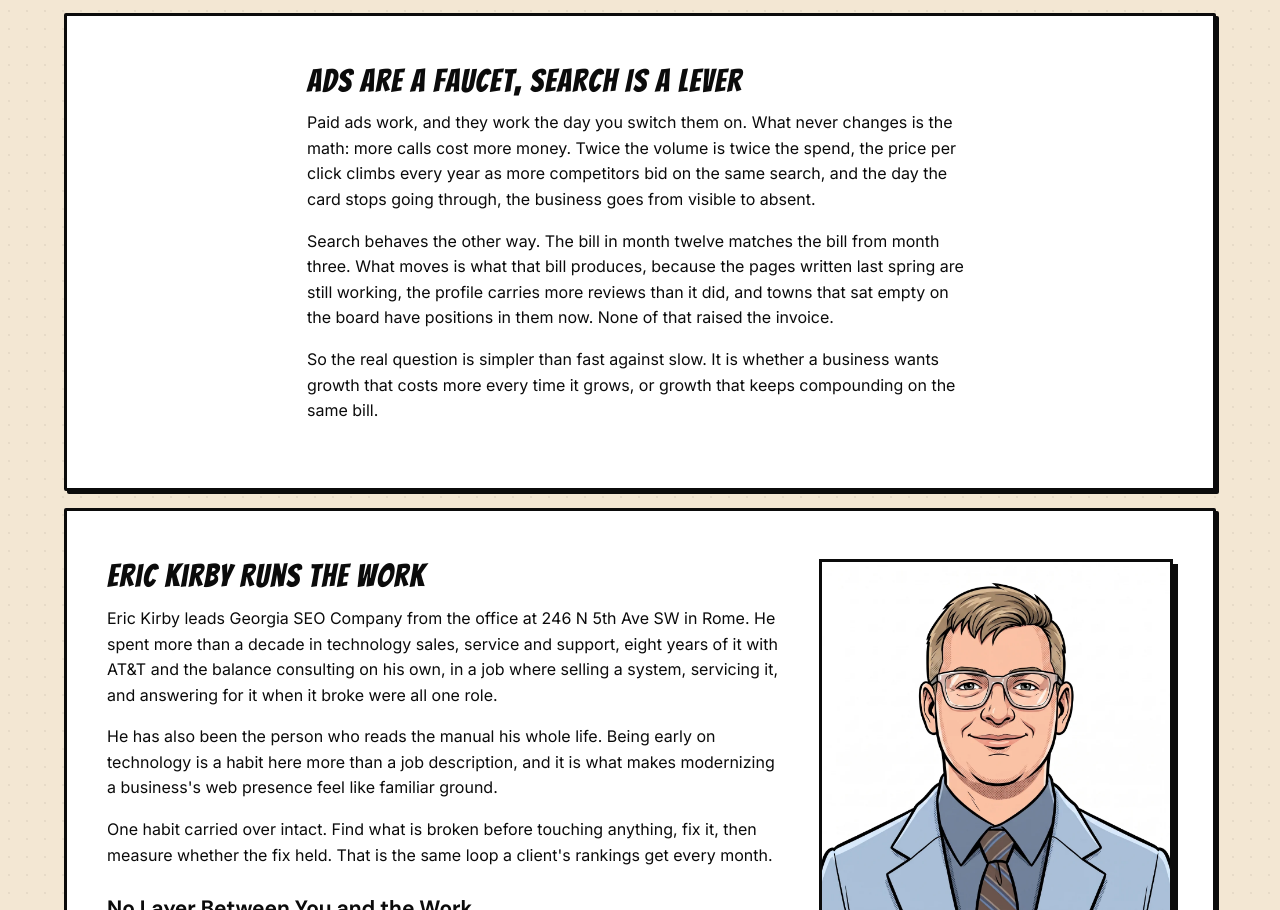
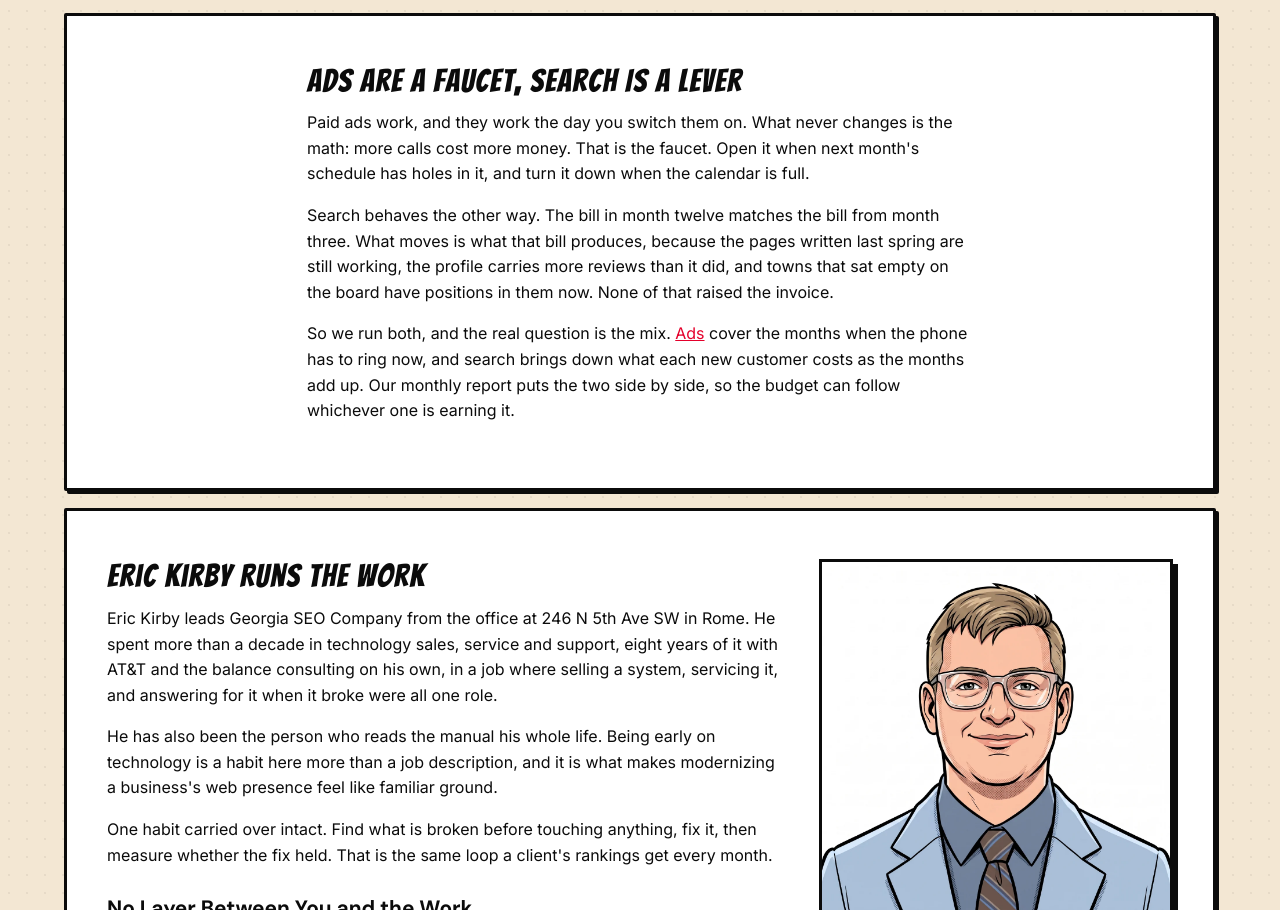
Before and after one commit to Synergytelecom/georgiaseocompany.com, a plain HTML site: page about/index.html in a window 1280 px wide. Shown: the part 1942-2852 px from the top of the page. Drawn offline with Linux system fonts and the light colour scheme.

Commit message:
deploy 2026-11-11 from State-SEO-Company 037ee7a3

```diff
--- a/about/index.html
+++ b/about/index.html
@@ -47,9 +47,9 @@ readAttr();
 <section class="art art-right"><h2>Training Google on Your Business</h2><div class="sec-body"><p>Google knows nothing useful about a business until somebody tells it what the business does, where it does it, and why the last forty customers were glad they called. Supplying that, in the form Google reads, is the job. There is no trick in it and no secret. It is teaching a machine the things a business's neighbors already know.</p>
 <h3>The Website Is Half of It</h3>
 <p>A modern site is the thing rankings attach to, and an aging one holds the profile back however well the profile itself is set up. Improve either and the other improves with it. That is why the web design and the search work live inside the same company here, working the same direction.</p></div><img class="sec-art" src="/assets/img/story/eric-05.webp" alt="" aria-hidden="true" loading="lazy" decoding="async" width="1200" height="670"></section>
-<section><h2>Ads Are a Faucet, Search Is a Lever</h2><p>Paid ads work, and they work the day you switch them on. What never changes is the math: more calls cost more money. Twice the volume is twice the spend, the price per click climbs every year as more competitors bid on the same search, and the day the card stops going through, the business goes from visible to absent.</p>
+<section><h2>Ads Are a Faucet, Search Is a Lever</h2><p>Paid ads work, and they work the day you switch them on. What never changes is the math: more calls cost more money. That is the faucet. Open it when next month's schedule has holes in it, and turn it down when the calendar is full.</p>
 <p>Search behaves the other way. The bill in month twelve matches the bill from month three. What moves is what that bill produces, because the pages written last spring are still working, the profile carries more reviews than it did, and towns that sat empty on the board have positions in them now. None of that raised the invoice.</p>
-<p>So the real question is simpler than fast against slow. It is whether a business wants growth that costs more every time it grows, or growth that keeps compounding on the same bill.</p></section>
+<p>So we run both, and the real question is the mix. <a href="/google-ads-management/">Ads</a> cover the months when the phone has to ring now, and search brings down what each new customer costs as the months add up. Our monthly report puts the two side by side, so the budget can follow whichever one is earning it.</p></section>
 <section class="art art-right"><h2>Eric Kirby Runs the Work</h2><div class="sec-body"><p>Eric Kirby leads Georgia SEO Company from the office at 246 N 5th Ave SW in Rome. He spent more than a decade in technology sales, service and support, eight years of it with AT&amp;T and the balance consulting on his own, in a job where selling a system, servicing it, and answering for it when it broke were all one role.</p>
 <p>He has also been the person who reads the manual his whole life. Being early on technology is a habit here more than a job description, and it is what makes modernizing a business's web presence feel like familiar ground.</p>
 <p>One habit carried over intact. Find what is broken before touching anything, fix it, then measure whether the fix held. That is the same loop a client's rankings get every month.</p>
```
